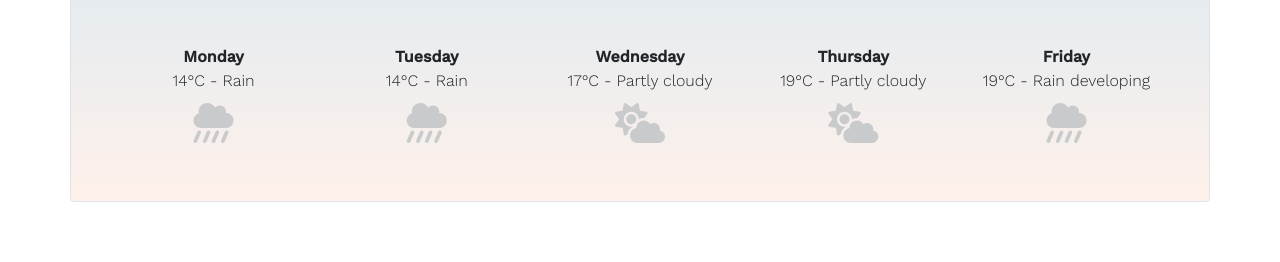
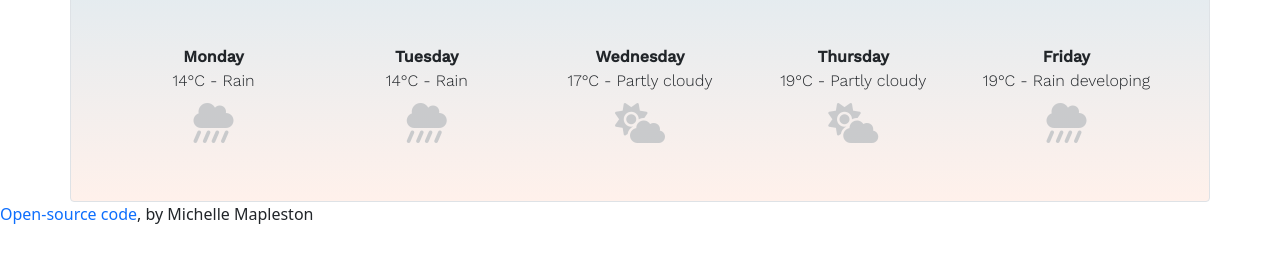
Before and after one commit to MichelleMapleston/Weather-App, a plain HTML site: page index.html in a window 1280 px wide. Shown: the part 444-706 px from the top of the page. Drawn offline with nearby package versions, Linux system fonts and the light colour scheme.

Commit message:
Added github respoitory link to bottom of project

```diff
--- a/index.html
+++ b/index.html
@@ -80,6 +80,9 @@
     </div>
   </div>
     </div>
+    <p>
+      <a href="https://github.com/MichelleMapleston/Weather-App.git">Open-source code</a>, by Michelle Mapleston
+    </p>
      <script src="src/index.js"></script>
   </body>
 </html>
```
